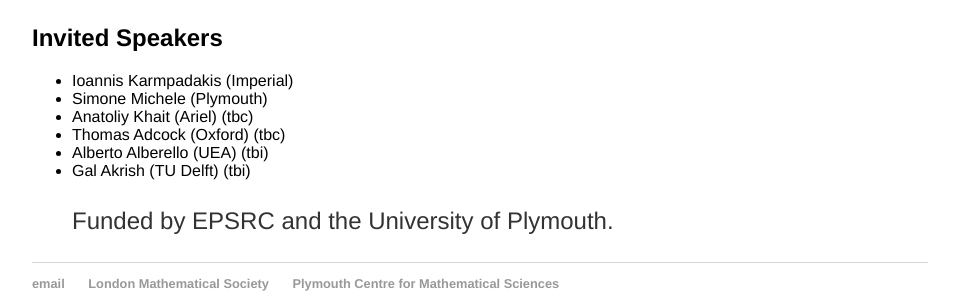
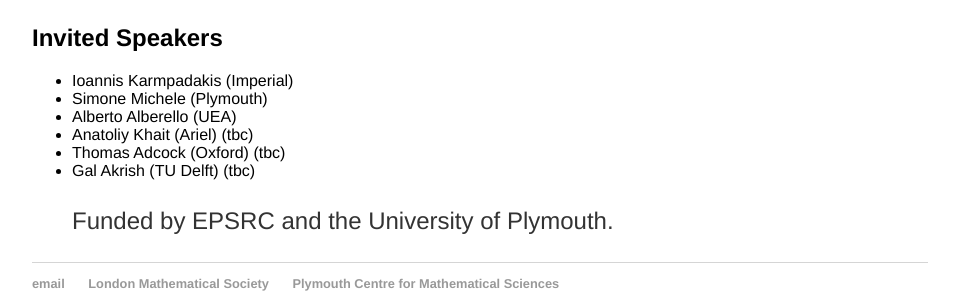
Before and after one commit to rstuhlmeier/rstuhlmeier.github.io, a Jekyll site: the page built from conferences/workshop2.html, in a window 1280 px wide. Shown: the part 269-569 px from the top of the page, without its empty margins (160-1119 px from the left). Built offline with Jekyll 4.4.1, drawn with Linux system fonts in a browser that asks for light colours.

Commit message:
Update workshop2.html

```diff
--- a/conferences/workshop2.html
+++ b/conferences/workshop2.html
@@ -13,10 +13,10 @@ title: Workshop Water Waves 2022 - Mathematical Theory and Applications
 <ul type=disc>
   <li>Ioannis Karmpadakis (Imperial)</li>
   <li>Simone Michele (Plymouth)</li>
+  <li>Alberto Alberello (UEA) </li>
   <li>Anatoliy Khait (Ariel) (tbc)</li>
   <li>Thomas Adcock (Oxford) (tbc)</li>
-  <li>Alberto Alberello (UEA) (tbi)</li>
-  <li>Gal Akrish (TU Delft) (tbi)</li
+  <li>Gal Akrish (TU Delft) (tbc)</li
 </ul>
 
 <p> Funded by EPSRC and the University of Plymouth. </p>
```
